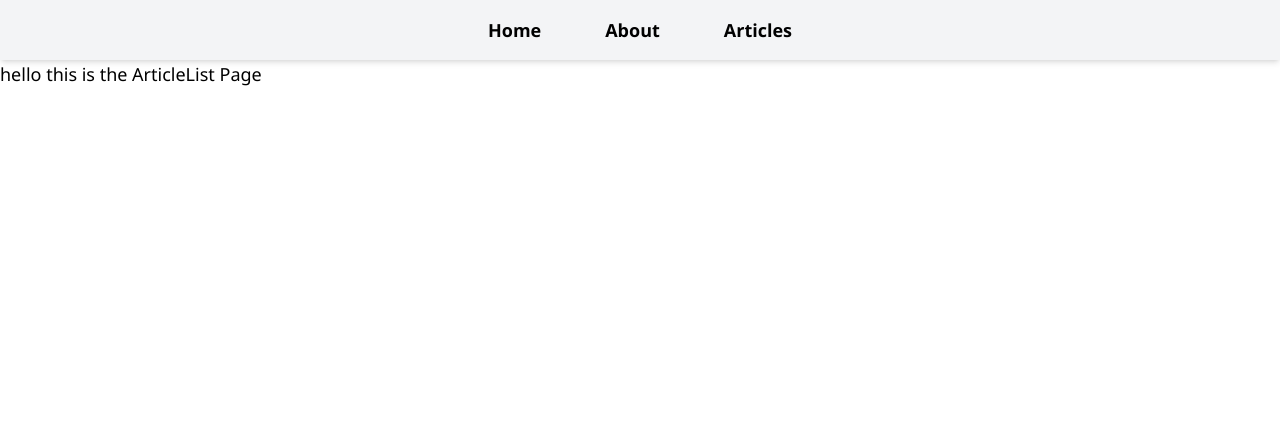
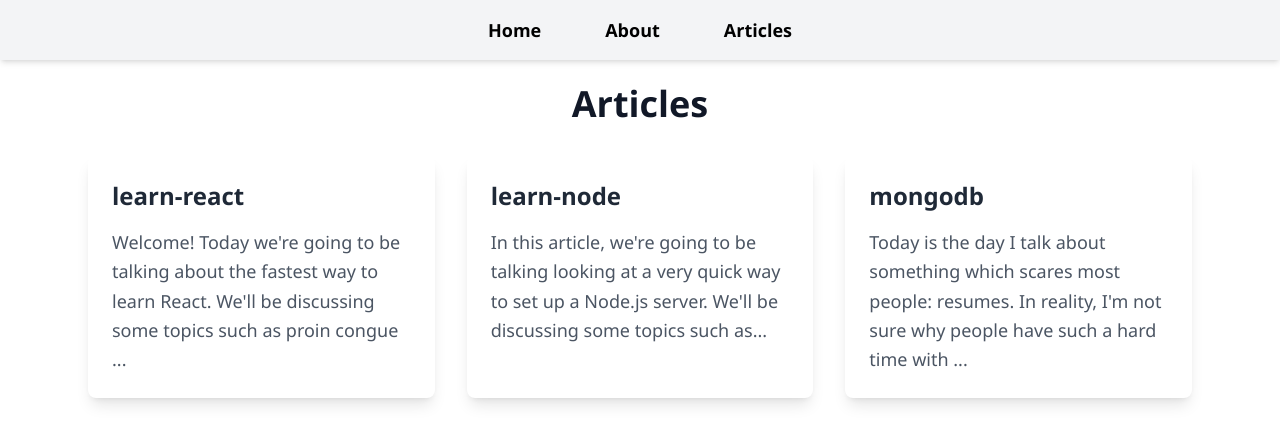
Before and after one commit to youtlane/blog, a React (Create React App) app: page /articles in a window 1280 px wide. Shown: the top 444 px of the page. Built offline with nearby package versions, Linux system fonts and the light colour scheme.

Commit message:
feat: display the article list component into the articles page

```diff
--- a/src/pages/ArticleListPage.js
+++ b/src/pages/ArticleListPage.js
@@ -1,7 +1,15 @@
-import React from 'react'
+import React from 'react';
+import ArticleList from '../components/ArticleList';
+import articles from './article-content';
 
-export default function ArticleListPage() {
-  return (
-    <div>hello this is the ArticleList Page</div>
-  )
+
+const ArticleListPage = ()=>{
+  return(
+    <div className="max-w-6xl mx-auto p-6">
+      <h1 className="text-4xl font-bold text-gray-900 mb-8 text-center">Articles</h1>
+      <ArticleList articles={articles}/>
+    </div>
+
+  );
 }
+export default ArticleListPage ;
```
